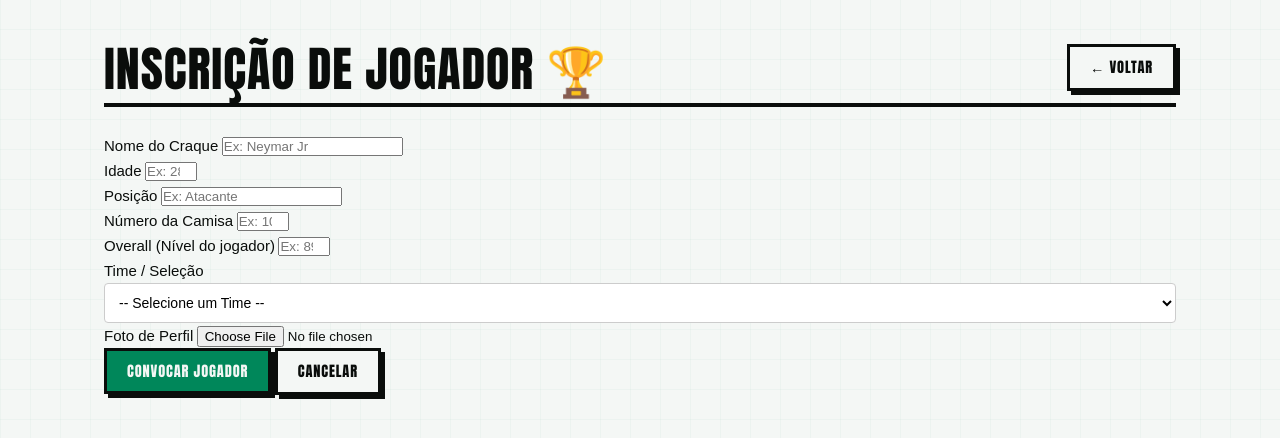
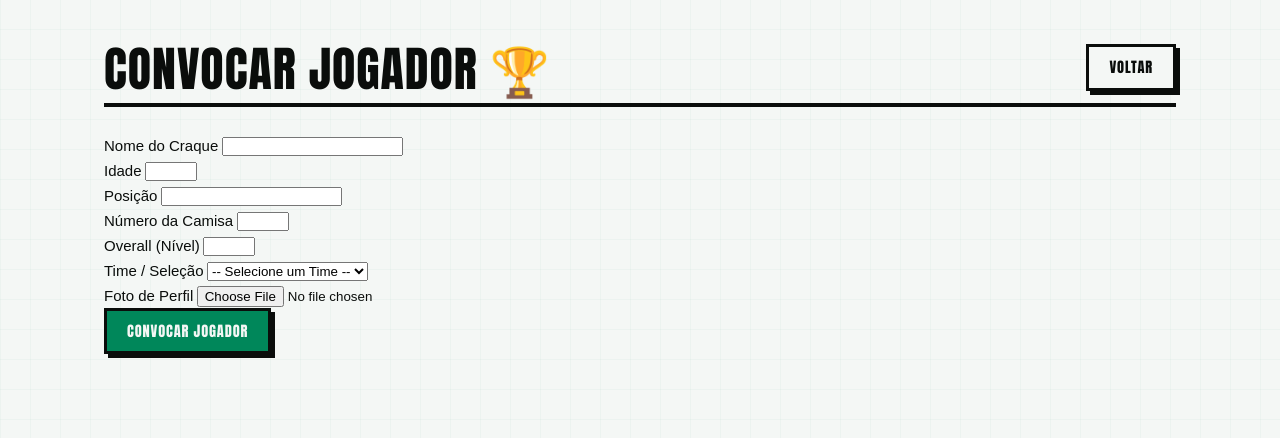
Before and after one commit to Chiquin-WQ/trabalhoFutebas, a PHP site: page /jogador_create.php in a window 1280 px wide. Shown: the top 438 px of the page. Run offline with PHP 8.4, Linux system fonts and the light colour scheme; tables that the repository leaves empty hold one stand-in row (values such as "Sample post").

Commit message:
99 porcento q vai dar ruim e 1 porcento de fe

```diff
--- a/trabJoao/pages/jogador_create.php
+++ b/trabJoao/pages/jogador_create.php
@@ -1,15 +1,12 @@
 <?php
-
 require_once __DIR__ . '/../config/database.php';
 require_once __DIR__ . '/../repository/JogadorRepository.php';
-// Importamos o repositório de times para listar as opções no formulário
 require_once __DIR__ . '/../repository/TimeRepository.php';
 
 $erro = '';
 
-// Buscamos todos os times cadastrados para listar no <select>
 try {
-    $timeRepository = new TimeRepository();
+    $timeRepository = new TimeRepository($pdo);
     $timesCadastrados = $timeRepository->listarTodos();
 } catch (Exception $e) {
     $timesCadastrados = [];
@@ -32,11 +29,7 @@ if ($_SERVER['REQUEST_METHOD'] === 'POST') {
             $permitidas = ['jpg', 'png', 'webp'];
 
             if (!in_array($extensao, $permitidas)) {
-                throw new Exception('Formato de imagem inválido. Use JPG, PNG ou WEBP.');
-            }
-
-            if ($arquivo['size'] > 2 * 1024 * 1024) {
-                throw new Exception('A imagem não pode ser maior que 2MB.');
+                throw new Exception('Formato de imagem inválido.');
             }
 
             $pastaDestino = '../assets/uploads/';
@@ -45,26 +38,19 @@ if ($_SERVER['REQUEST_METHOD'] === 'POST') {
             }
 
             $nomeArquivo = uniqid() . '.' . $extensao;
-
-            move_uploaded_file(
-                $arquivo['tmp_name'],
-                $pastaDestino . $nomeArquivo
-            );
-
+            move_uploaded_file($arquivo['tmp_name'], $pastaDestino . $nomeArquivo);
             $foto = $nomeArquivo;
         }
 
-        // Importante: A classe Jogador precisa estar carregada ou pelo autoload,
-        // ou sendo incluída dentro do JogadorRepository.php
         $jogador = new Jogador([
-            'nome'          => $nome,
-            'idade'         => $idade,
-            'posicao'       => $posicao,
+            'nome' => $nome,
+            'idade' => $idade,
+            'posicao' => $posicao,
             'numero_camisa' => $numeroCamisa,
-            'overall'       => $overall,
-            'foto'          => $foto,
-            'id_time'       => $idTime,
-            'status'        => 1
+            'overall' => $overall,
+            'foto' => $foto,
+            'id_time' => $idTime,
+            'status' => 1
         ]);
 
         $repository = new JogadorRepository($pdo);
@@ -82,29 +68,16 @@ if ($_SERVER['REQUEST_METHOD'] === 'POST') {
 <html lang="pt-BR">
 <head>
   <meta charset="UTF-8" />
-  <meta name="viewport" content="width=device-width, initial-scale=1.0" />
-  <title>Convocar Jogador — Futebas Club</title>
+  <title>Convocar Jogador — Futebas</title>
   <link rel="stylesheet" href="../assets/style.css" />
-  <style>
-      /* Garantindo que o select herde os estilos bonitos dos inputs do seu projeto */
-      select {
-          width: 100%;
-          padding: 10px;
-          border: 1px solid #ccc;
-          border-radius: 4px;
-          background-color: white;
-          box-sizing: border-box;
-          font-size: 14px;
-      }
-  </style>
 </head>
 <body>
 
 <div class="container">
   <div class="form-card">
     <div class="page-header">
-      <h2>Inscrição de Jogador 🏆</h2>
-      <a href="index.php" class="btn btn-ghost">← Voltar</a>
+      <h2>Convocar Jogador 🏆</h2>
+      <a href="index.php" class="btn btn-ghost">Voltar</a>
     </div>
 
     <?php if ($erro): ?>
@@ -114,38 +87,35 @@ if ($_SERVER['REQUEST_METHOD'] === 'POST') {
     <form method="POST" enctype="multipart/form-data">
       <div class="form-group">
         <label for="nome">Nome do Craque</label>
-        <input type="text" id="nome" name="nome" placeholder="Ex: Neymar Jr" required>
+        <input type="text" id="nome" name="nome" required>
       </div>
 
       <div class="form-group">
         <label for="idade">Idade</label>
-        <input type="number" id="idade" name="idade" placeholder="Ex: 28" min="15" max="50">
+        <input type="number" id="idade" name="idade" min="15" max="50">
       </div>
 
       <div class="form-group">
         <label for="posicao">Posição</label>
-        <input type="text" id="posicao" name="posicao" placeholder="Ex: Atacante" required>
+        <input type="text" id="posicao" name="posicao" required>
       </div>
 
       <div class="form-group">
         <label for="numero_camisa">Número da Camisa</label>
-        <input type="number" id="numero_camisa" name="numero_camisa" placeholder="Ex: 10" min="1" max="99">
+        <input type="number" id="numero_camisa" name="numero_camisa" min="1" max="99">
       </div>
 
       <div class="form-group">
-        <label for="overall">Overall (Nível do jogador)</label>
-        <input type="number" id="overall" name="overall" placeholder="Ex: 89" min="1" max="99">
+        <label for="overall">Overall (Nível)</label>
+        <input type="number" id="overall" name="overall" min="1" max="99">
       </div>
 
-      <!-- AQUI A MÁGICA ACONTECE: TROCAMOS O INPUT POR UM SELECT DINÂMICO -->
       <div class="form-group">
         <label for="id_time">Time / Seleção</label>
         <select id="id_time" name="id_time" required>
             <option value="">-- Selecione um Time --</option>
             <?php foreach ($timesCadastrados as $time): ?>
-                <option value="<?= $time['id'] ?>">
-                    <?= htmlspecialchars($time['nome']) ?> (<?= htmlspecialchars($time['cidade'] ?? 'Sem Cidade') ?>)
-                </option>
+                <option value="<?= $time['id'] ?>"><?= htmlspecialchars($time['nome']) ?></option>
             <?php endforeach; ?>
         </select>
       </div>
@@ -157,7 +127,6 @@ if ($_SERVER['REQUEST_METHOD'] === 'POST') {
 
       <div class="form-actions">
         <button type="submit" class="btn btn-primary">Convocar Jogador</button>
-        <a href="index.php" class="btn btn-ghost">Cancelar</a>
       </div>
     </form>
   </div>
```
